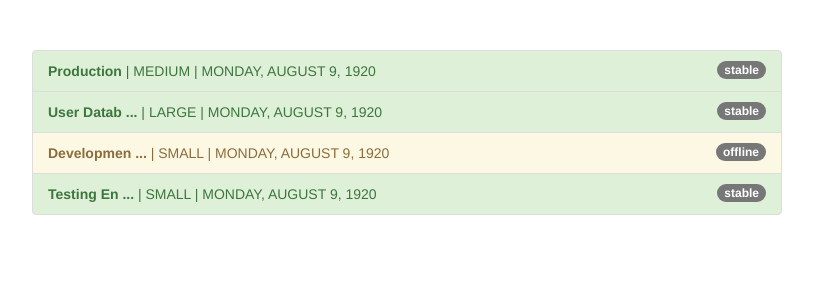
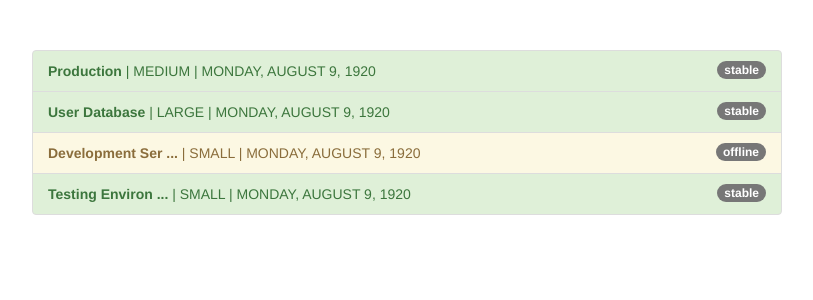
Before and after one commit to keepprogress/angular-with-maxmillion-sec17-pipe, an Angular app: page / in a window 1280 px wide. Shown: the top 300 px of the page, without its empty margins (233-1046 px from the left). Built offline with nearby package versions, Linux system fonts and the light colour scheme.

Commit message:
Sec17. 246. Parameterizing a Custom Pipe 02

```diff
--- a/src/app/app.component.html
+++ b/src/app/app.component.html
@@ -10,7 +10,7 @@
             class="badge">
             {{ server.status }}
           </span>
-          <strong>{{ server.name | shorten }}</strong>
+          <strong>{{ server.name | shorten:15 }}</strong>
           | {{ server.instanceType | uppercase}} |
           {{ server.started | date:'fullDate' | uppercase }}
         </li>
--- a/src/app/shorten.pipe.ts
+++ b/src/app/shorten.pipe.ts
@@ -4,9 +4,9 @@ import { Pipe, PipeTransform } from "@angular/core";
   name: "shorten"
 })
 export class ShortenPipe implements PipeTransform {
-  transform(value: any, ...args): any {
-    if (value.length > 10) {
-      return value.substring(0, 10) + ' ...';
+  transform(value: any, limit: number): any {
+    if (value.length > limit) {
+      return value.substring(0, limit) + ' ...';
     }
     return value;
   }
```
